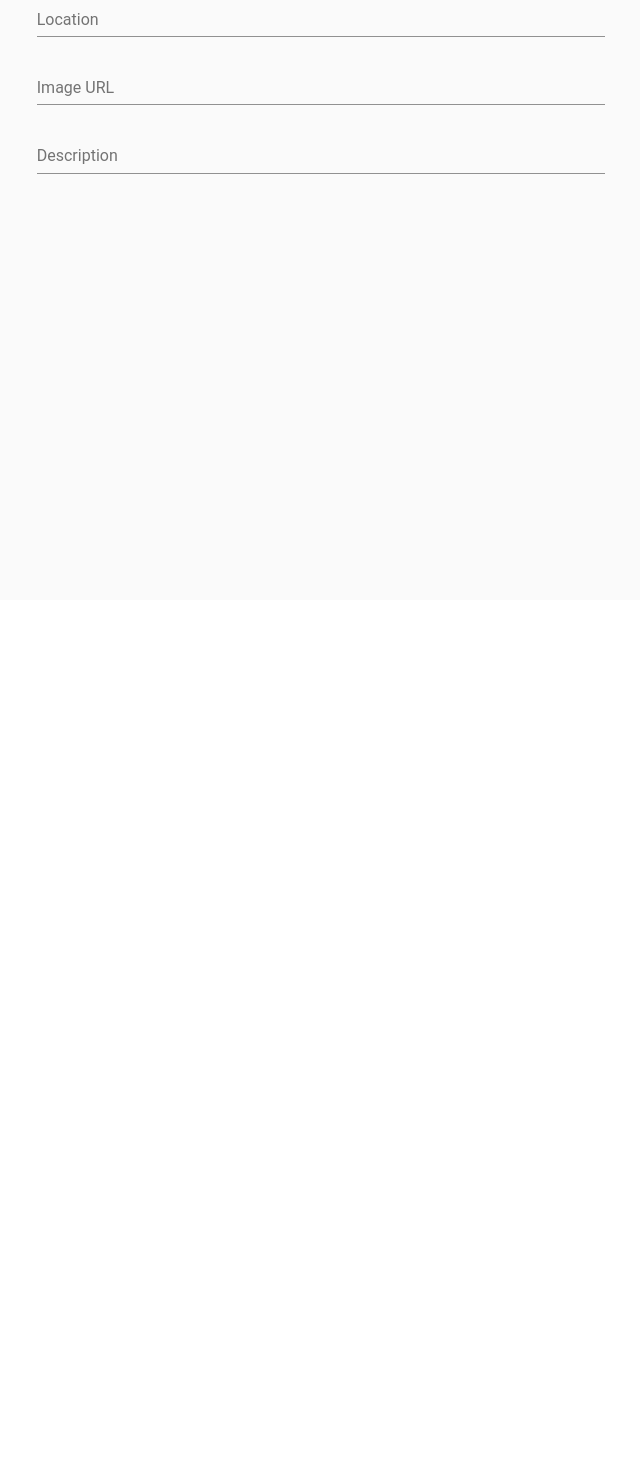
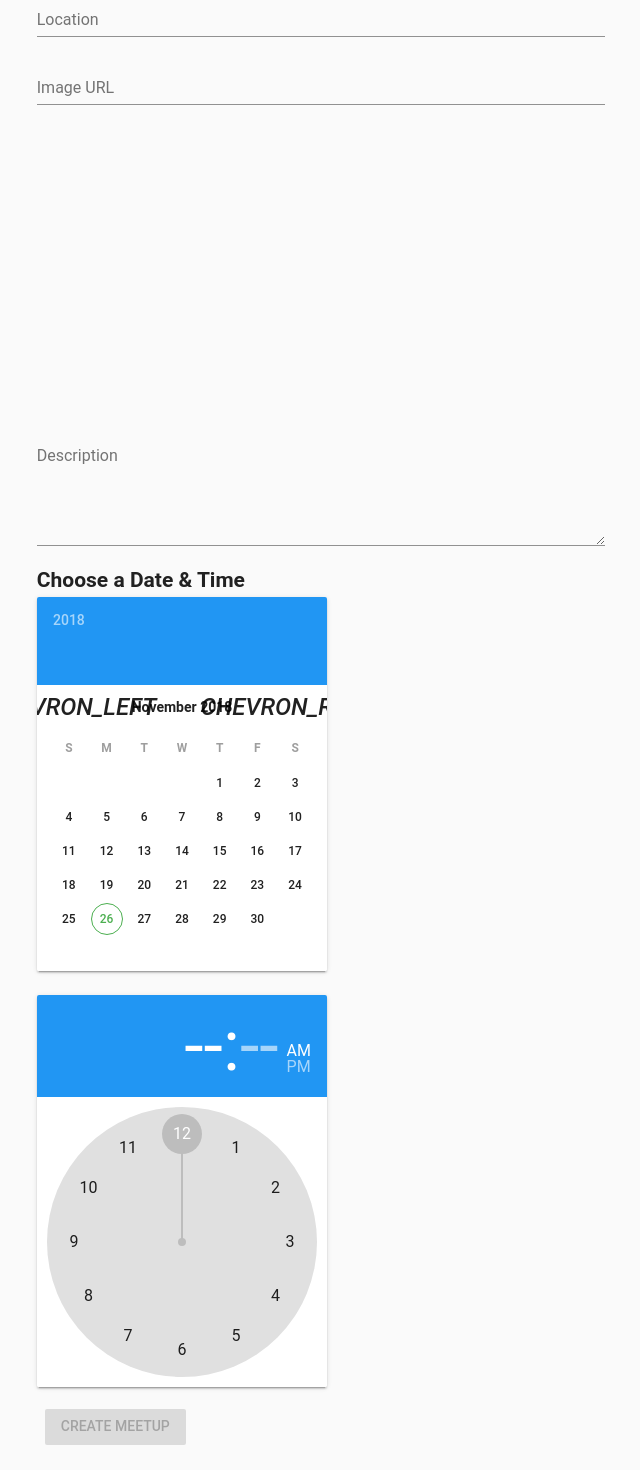
Before and after one commit to philheb/devmeetup-vuejs, a Vue app: page /meetup/new in a window 1280 px wide. Shown: the part 200-1670 px from the top of the page, without its empty margins (319-959 px from the left). Before the commit the page ends 800 px from the top, so only its background shows below. Built offline with nearby package versions, Linux system fonts and the light colour scheme; the HTML template or start-up script is replaced by a standard one.

Commit message:
create meetups with date and time picker

```diff
--- a/package.json
+++ b/package.json
@@ -11,6 +11,7 @@
     "build": "node build/build.js"
   },
   "dependencies": {
+    "firebase": "^5.6.0",
     "vue": "^2.5.2",
     "vue-router": "^3.0.1",
     "vuetify": "^1.0.0",
--- a/src/components/Home.vue
+++ b/src/components/Home.vue
@@ -34,12 +34,12 @@
 <script>
   export default {
     computed: {
-          meetups() {
+      meetups () {
         return this.$store.getters.featuredMeetups
       }
     },
     methods: {
-            onLoadMeetup(id) {
+      onLoadMeetup (id) {
         this.$router.push('/meetup/' + id)
       }
     }
--- a/src/components/Meetup/CreateMeetup.vue
+++ b/src/components/Meetup/CreateMeetup.vue
@@ -7,51 +7,141 @@
       </v-layout>
       <v-layout row>
         <v-flex xs12>
-          <form>
+          <form @submit.prevent="onCreateMeetup">
             <v-layout row>
               <v-flex xs10 sm6 offset-xs1 offset-sm3>
                 <v-text-field
                   name="title"
                   label="Title"
                   id="title"
+                  v-model="title"
+                  :rules="[() => !!title || 'This field is required']"
                   required>
                 </v-text-field>
               </v-flex>
             </v-layout>
+
             <v-layout row>
               <v-flex xs10 sm6 offset-xs1 offset-sm3>
                 <v-text-field
                   name="location"
                   label="Location"
                   id="location"
+                  v-model="location"
+                  :rules="[() => !!location || 'This field is required']"
                   required>
                 </v-text-field>
               </v-flex>
             </v-layout>
+
             <v-layout row>
               <v-flex xs10 sm6 offset-xs1 offset-sm3>
                 <v-text-field
                   name="imageUrl"
                   label="Image URL"
                   id="image-url"
+                  v-model="imageUrl"
+                  :rules="[() => !!imageUrl || 'This field is required']"
                   required>
                 </v-text-field>
               </v-flex>
             </v-layout>
+
+            <v-layout row>
+              <v-flex xs10 sm6 offset-xs1 offset-sm3>
+                <v-img
+                  :src="imageUrl"
+                  height="300px">
+                </v-img>
+              </v-flex>
+            </v-layout>
+
             <v-layout row>
               <v-flex xs10 sm6 offset-xs1 offset-sm3>
                 <v-textarea
                   name="description"
                   label="Description"
                   id="description"
-                  auto-grow
-                  rows="1"
+                  v-model="description"
+                  :rules="[() => !!description || 'This field is required']"
                   required>
                 </v-textarea>
               </v-flex>
             </v-layout>
+
+            <v-layout row>
+              <v-flex xs12 sm6 offset-sm3>
+                <h2>Choose a Date & Time</h2>
+              </v-flex>
+            </v-layout>
+
+            <v-layout row class="mb-2">
+              <v-flex xs12 sm6 offset-sm3>
+                <v-date-picker v-model="date"></v-date-picker>
+                <p>{{ date }}</p>
+              </v-flex>
+            </v-layout>
+
+            <v-layout row>
+              <v-flex xs12 sm6 offset-sm3>
+                <v-time-picker v-model="time"></v-time-picker>
+                <p>{{ time }}</p>
+              </v-flex>
+            </v-layout>
+
+            <v-layout>
+              <v-flex xs12 sm6 offset-sm3>
+                <v-btn
+                  class="primary"
+                  :disabled="!formIsValid"
+                  type="submit">
+                  Create Meetup
+                </v-btn>
+              </v-flex>
+            </v-layout>
+
           </form>
         </v-flex>
       </v-layout>
     </v-container>
 </template>
+
+<script>
+  export default {
+    data () {
+      return {
+        title: '',
+        location: '',
+        imageUrl: '',
+        description: '',
+        date: '',
+        time: ''
+      }
+    },
+    computed: {
+      formIsValid () {
+        return this.title !== '' &&
+        this.location !== '' &&
+        this.imageUrl !== '' &&
+        this.description !== ''
+      }
+    },
+    methods: {
+      onCreateMeetup () {
+        if (!this.formIsValid) {
+          return
+        }
+        const meetupData = {
+          title: this.title,
+          location: this.location,
+          imageUrl: this.imageUrl,
+          description: this.description,
+          date: this.date,
+          time: this.time
+        }
+        this.$store.dispatch('createMeetup', meetupData)
+        this.$router.push('/meetups')
+      }
+    }
+  }
+</script>
--- a/src/components/Meetup/Meetup.vue
+++ b/src/components/Meetup/Meetup.vue
@@ -13,9 +13,8 @@
                         >
                     </v-img>
                     <v-card-text>
-                        <div class="info--text">{{ meetup.date }} - Where it takes place</div>
-                        <div>"Sed ut perspiciatis unde omnis iste natus error sit voluptatem accusantium doloremque laudantium, totam rem aperiam, eaque ipsa quae ab illo inventore veritatis et quasi architecto beatae vitae dicta sunt explicabo. Nemo enim ipsam voluptatem quia voluptas sit aspernatur aut odit aut fugit, sed quia consequuntur magni dolores eos qui ratione voluptatem sequi nesciunt.
-                        </div>
+                        <div class="info--text">{{ meetup.date }} at {{ meetup.time }} - {{ meetup.location }}</div>
+                        <div>{{ meetup.description }}</div>
                     </v-card-text>
                     <v-card-actions>
                         <v-spacer></v-spacer>
--- a/src/main.js
+++ b/src/main.js
@@ -2,6 +2,7 @@
 // (runtime-only or standalone) has been set in webpack.base.conf with an alias.
 import Vue from 'vue'
 import App from './App'
+import * as firebase from 'firebase'
 import router from './router'
 import Vuetify from 'vuetify'
 import 'vuetify/dist/vuetify.min.css'
@@ -27,5 +28,14 @@ new Vue({
   router,
   store,
   components: { App },
-  template: '<App/>'
+  template: '<App/>',
+  created () {
+    firebase.initializeApp({
+      apiKey: "AIzaSyB6kIaXnpY5AM0yF3RX8hmPE_6Ku3GKggs",
+      authDomain: "devmeetup-8d180.firebaseapp.com",
+      databaseURL: "https://devmeetup-8d180.firebaseio.com",
+      projectId: "devmeetup-8d180",
+      storageBucket: "devmeetup-8d180.appspot.com"
+    })
+  }
 })
--- a/src/store/index.js
+++ b/src/store/index.js
@@ -10,19 +10,28 @@ export const store = new Vuex.Store({
         imageUrl: 'https://source.unsplash.com/TaCk3NspYe0',
         id: '123214',
         title: 'Meetup in New York',
-        date: '2018-12-12'
+        date: '2018-12-12',
+        time: '18:00',
+        location: 'New York',
+        description: 'This is a description'
       },
       {
         imageUrl: 'https://source.unsplash.com/eYqmWlHsDQo',
         id: '6345643',
         title: 'Meetup in Budapest',
-        date: '2018-12-29'
+        date: '2018-12-29',
+        time: '18:00',
+        location: 'Budapest',
+        description: 'This is a description'
       },
       {
         imageUrl: 'https://source.unsplash.com/BG9oZ15a4Xk',
         id: '654347',
         title: 'Meetup in Montreal',
-        date: '2019-01-23'
+        date: '2019-01-23',
+        time: '18:00',
+        location: 'Montreal',
+        description: 'This is a description'
       }
     ],
     user:
@@ -31,8 +40,26 @@ export const store = new Vuex.Store({
       registeredMeetups: ['dr454344tre']
     }
   },
-  mutations: {},
-  actions: {},
+  mutations: {
+    createMeetup (state, payload) {
+      state.loadedMeetups.push(payload)
+    }
+  },
+  actions: {
+    createMeetup ({commit}, payload) {
+      const meetup = {
+        title: payload.title,
+        location: payload.location,
+        imageUrl: payload.imageUrl,
+        description: payload.description,
+        date: payload.date,
+        time: payload.time,
+        id: 'gfdsjgyd333'
+      }
+      // Reach out to Firebase and store it
+      commit('createMeetup', meetup)
+    }
+  },
   getters: {
     loadedMeetups (state) {
       return state.loadedMeetups.sort((meetupA, meetupB) => {
```
Also changed, not shown: 1 other file (tests, documents, lock files or other folders). Lines whose indentation alone changed are shown as unchanged.
